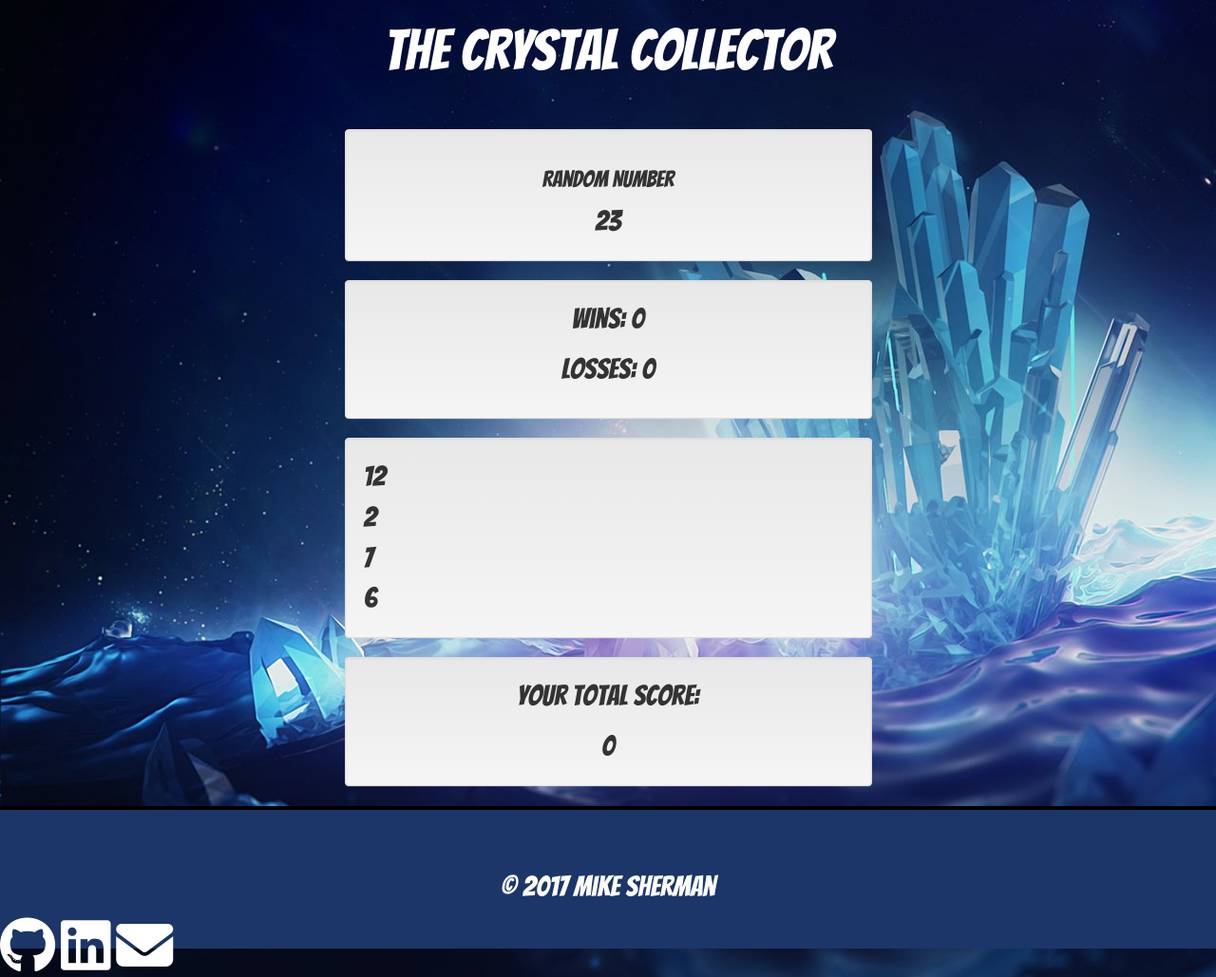
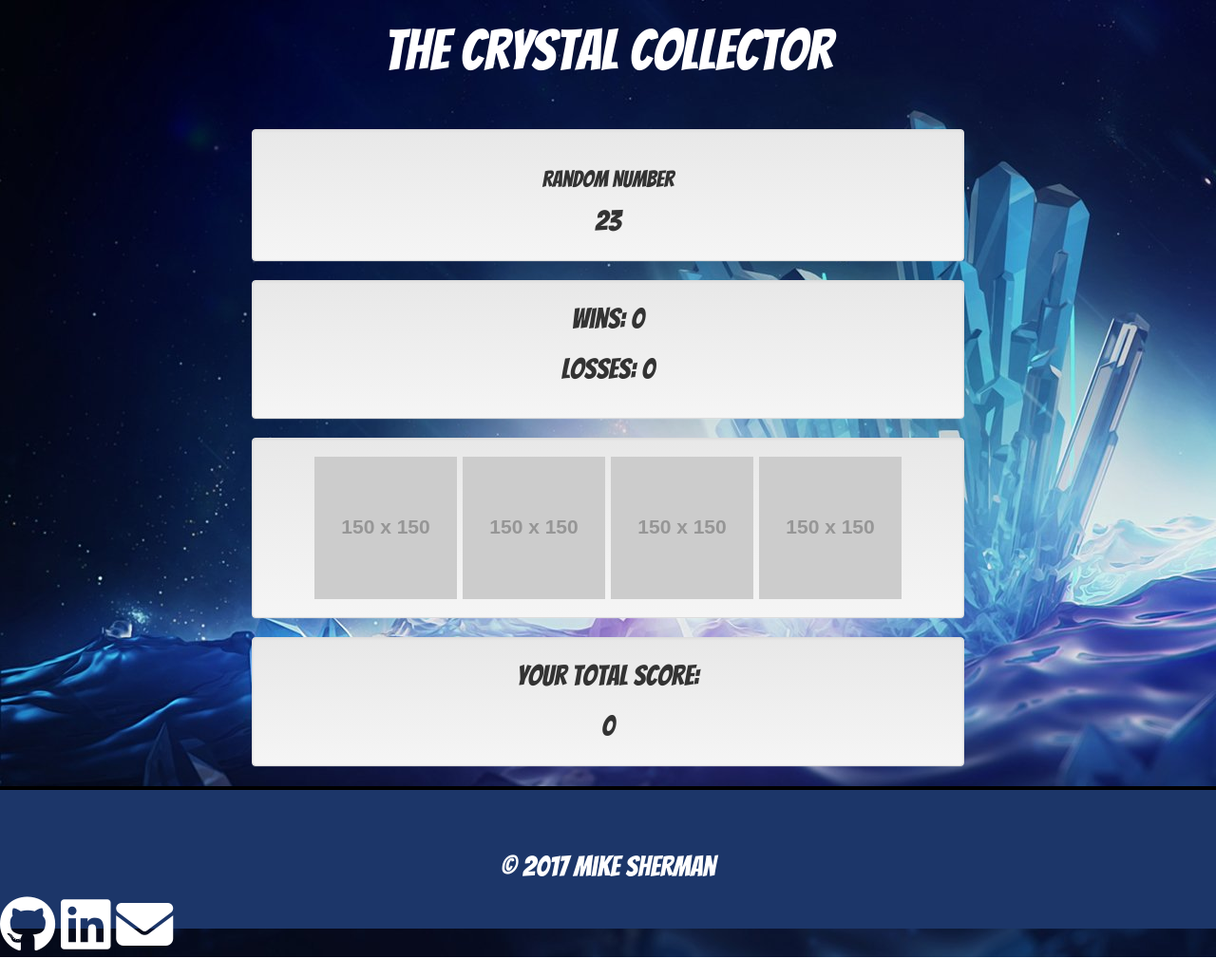
Before and after one commit to msherman83/week-4-game, a plain HTML site: page index.html in a window 1280 px wide. Shown: the whole page at 95% size. After the commit the page ends 1008 px from the top, so only its background shows below. Drawn offline with nearby package versions, Linux system fonts and the light colour scheme; placeholder pictures from the web are drawn by us.

Commit message:
added placeholder images

```diff
--- a/assets/javascript/game.js
+++ b/assets/javascript/game.js
@@ -13,7 +13,25 @@ var crystalFour = "";
 var totalScore = 0;
 
 
+var crystalImageOne = $("<img>");
+// First each crystal will be given the class ".crystal-image".
+// This will allow the CSS to take effect.
+crystalImageOne.addClass("crystal-one-field");
+
+// Each imageCrystal will be given a src link to the crystal image
+crystalImageOne.attr("src", "https://dummyimage.com/150x150/000/fff");
+
+// Each imageCrystal will be given a data attribute called data-crystalValue.
+// This data attribute will be set equal to the array value.
+crystalImageOne.attr("data-crystalvalue", crystalOne);
+
+console.log(crystalOne);
+
 $(document).ready(function () {
+
+
+
+
 
     // On load of page a random number is generated between 19-120 in the randomNumber box.
     function randomNumberGenerator() {
@@ -23,6 +41,7 @@ $(document).ready(function () {
                 randomNumber = Math.floor(Math.random() * (120 - 19)) + 1
             };
             $(".random-number").html(randomNumber);
+
         });
     }// End random number generation for random number field.
 
--- a/index.html
+++ b/index.html
@@ -33,10 +33,10 @@
     <section>
         <div class="container">
             <div class="row">
-                <div class="col-lg-3">
+                <div class="col-lg-2">
 
                 </div>
-                <div class="col-lg-6">
+                <div class="col-lg-8">
                     <div class="well text-center">
                         <h3>Random Number</h3>
                         <div class="random-number">
@@ -55,27 +55,11 @@
                     </div>
 
                     <div class="well">
-                        <div class="crystals">
-                            <div class="crystal-one">
-                                <span class="crystal-one-field">
-                                    <img src="https://dummyimage.com/150x150/000/fff">
-                                </span>
-                            </div>
-                            <div class="crystal-two">
-                                <span class="crystal-two-field">
-                                    <img src="https://dummyimage.com/150x150/000/fff">
-                                </span>
-                            </div>
-                            <div class="crystal-three">
-                                <span class="crystal-three-field">
-                                    <img src="https://dummyimage.com/150x150/000/fff">
-                                </span>
-                            </div>
-                            <div class="crystal-four">
-                                <span class="crystal-four-field">
-                                    <img src="https://dummyimage.com/150x150/000/fff">
-                                </span>
-                            </div>
+                        <div class="crystals text-center">
+                            <img class="crystal-one-field" src="https://dummyimage.com/150x150/000/fff">
+                            <img class="crystal-two-field" src="https://dummyimage.com/150x150/000/fff">
+                            <img class="crystal-three-field" src="https://dummyimage.com/150x150/000/fff">
+                            <img class="crystal-four-field" src="https://dummyimage.com/150x150/000/fff">
                         </div>
                     </div>
                     <div class="well text-center">
@@ -89,7 +73,7 @@
                 </div>
             </div>
 
-            <div class="col-lg-3">
+            <div class="col-lg-2">
 
             </div>
         </div>
```
Also changed, not shown: assets/img/crystalone.gif (added).
